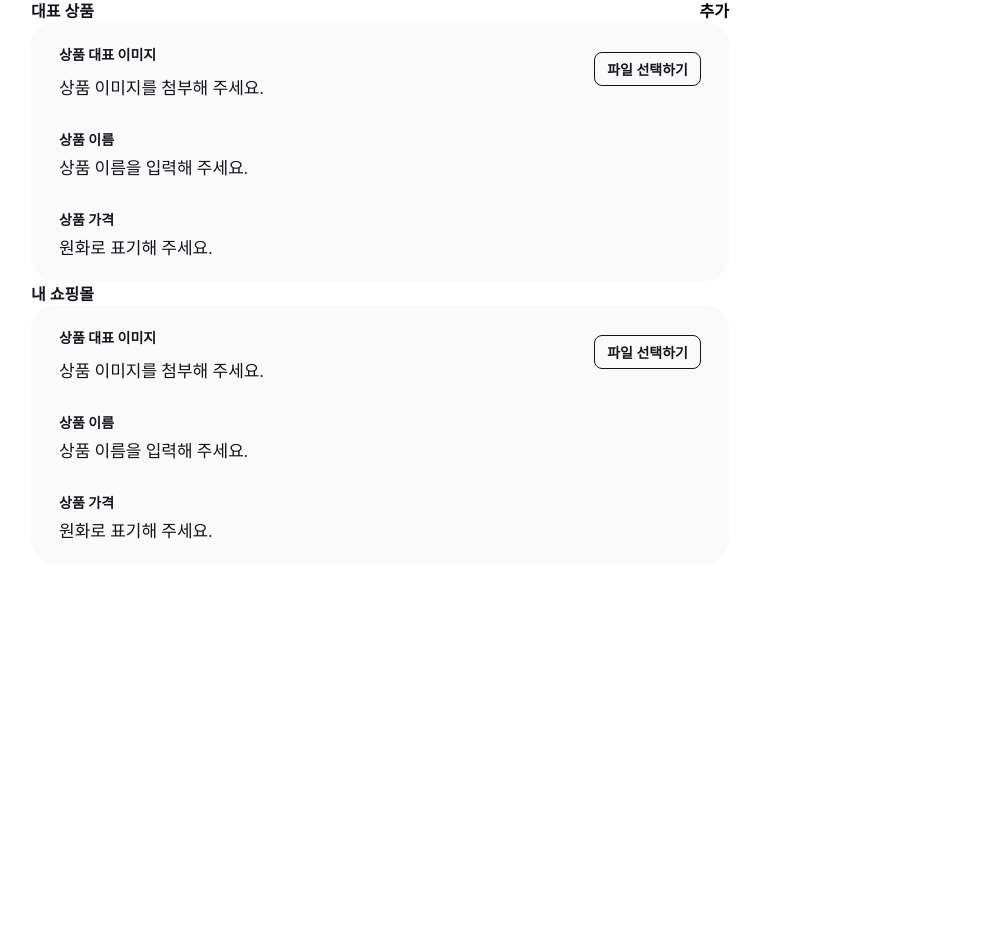
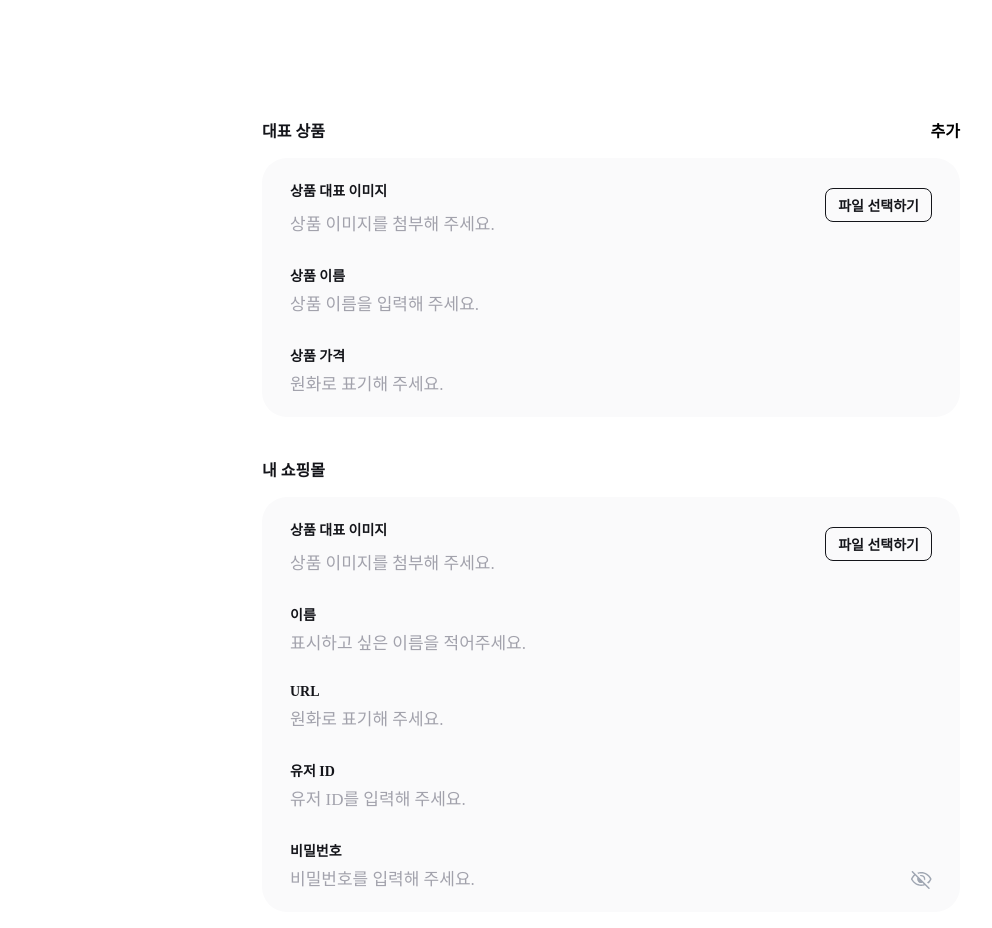
Before and after one commit to rhdtls3562/Linkshop, a React (Vite) app: page /linkpost in a window 1280 px wide. Shown: the part 78-1006 px from the top of the page, without its empty margins (29-1021 px from the left). Before the commit the page ends 800 px from the top, so only its background shows below. Built offline with nearby package versions, Linux system fonts and the light colour scheme; a web font is replaced by a local one.

Commit message:
feat: 쇼핑몰 정보 관리 컴포넌트 생성

```diff
--- a/src/components/Input.module.css
+++ b/src/components/Input.module.css
@@ -10,11 +10,11 @@ Input 컴포넌트 공통 CSS
 .input {
   background: none;
   border: none;
-  color: var(--color-grey);
+  color: var(--color-gray);
   font: var(--typo-pretendard-regular-17);
 }
 input::placeholder {
-  color: var(--color-grey);
+  color: var(--color-gray);
 }
 label {
   font: var(--typo-pretendard-semibold-14);
@@ -25,7 +25,7 @@ File Input CSS
 ===================== */
 p.input {
   margin: 0;
-  color: var(--color-grey);
+  color: var(--color-gray);
 }
 .fileInput {
   display: none;
@@ -44,3 +44,19 @@ p.input {
   cursor: pointer;
   border-radius: 8px;
 }
+
+/* =====================
+Password Input CSS
+===================== */
+.passwordContainer {
+  display: flex;
+  justify-content: space-between;
+  gap: 20px;
+}
+.passwordContainer input {
+  flex-grow: 1;
+}
+.btnEye {
+  border: none;
+  background-color: transparent;
+}
--- a/src/components/ProductItem.jsx
+++ b/src/components/ProductUploader.jsx
@@ -1,8 +1,8 @@
 import { TextInput } from './TextInput';
-import styles from './ProductItem.module.css';
+import styles from './ProductUploader.module.css';
 import { FileInput } from './FileInput';
 
-export function ProductItem() {
+export function ProductUploader() {
   return (
     <>
       <form className={styles.form}>
--- /dev/null
+++ b/src/components/ShopManagement.jsx
@@ -0,0 +1,41 @@
+import { TextInput } from './TextInput';
+import styles from './ProductUploader.module.css';
+import { FileInput } from './FileInput';
+
+export function ShopManagement() {
+  return (
+    <>
+      <form className={styles.form}>
+        <FileInput
+          id="productImg"
+          label="상품 대표 이미지"
+          placeholder="상품 이미지를 첨부해 주세요."
+        />
+        <TextInput
+          id="shopName"
+          type="text"
+          label="이름"
+          placeholder="표시하고 싶은 이름을 적어주세요."
+        />
+        <TextInput
+          id="shopUrl"
+          type="text"
+          label="URL"
+          placeholder="원화로 표기해 주세요."
+        />
+        <TextInput
+          id="userId"
+          type="emal"
+          label="유저 ID"
+          placeholder="유저 ID를 입력해 주세요."
+        />
+        <TextInput
+          id="userPw"
+          type="password"
+          label="비밀번호"
+          placeholder="비밀번호를 입력해 주세요."
+        />
+      </form>
+    </>
+  );
+}
--- a/src/components/TextInput.jsx
+++ b/src/components/TextInput.jsx
@@ -1,12 +1,30 @@
 import styles from './Input.module.css';
+import eyeOff from '../assets/btn_visibility_off.svg';
+import eyeOn from '../assets/btn_visibility_on.svg';
 
-export function TextInput({ id, label, className = '', ...props }) {
+export function TextInput({
+  id,
+  label,
+  type = 'text',
+  className = '',
+  ...props
+}) {
   const classNames = `${styles.input} ${className}`;
   return (
     <>
       <div className={styles.wrapper}>
         <label htmlFor={id}>{label}</label>
-        <input id={id} className={classNames} {...props} />
+        {/* type 속성에 따라 분기 처리 */}
+        {type === 'password' ? (
+          <div className={styles.passwordContainer}>
+            <input id={id} type="password" className={classNames} {...props} />
+            <button type="button" className={styles.btnEye}>
+              <img src={eyeOff} alt="비밀번호 보기" />
+            </button>
+          </div>
+        ) : (
+          <input id={id} className={classNames} {...props} />
+        )}
       </div>
     </>
   );
--- a/src/pages/LinkPostPage.jsx
+++ b/src/pages/LinkPostPage.jsx
@@ -1,4 +1,5 @@
-import { ProductItem } from '../components/ProductItem';
+import { ProductUploader } from '../components/ProductUploader';
+import { ShopManagement } from '../components/ShopManagement';
 import styles from './LinkPostPage.module.css';
 export function LinkPostPage() {
   return (
@@ -11,13 +12,13 @@ export function LinkPostPage() {
               추가
             </button>
           </div>
-          <ProductItem />
+          <ProductUploader />
         </div>
         <div className={styles.container}>
           <div className={styles.head}>
             <h2 className={styles.title}>내 쇼핑몰</h2>
           </div>
-          <ProductItem />
+          <ShopManagement />
         </div>
       </main>
     </>
--- a/src/pages/LinkPostPage.module.css
+++ b/src/pages/LinkPostPage.module.css
@@ -1,13 +1,20 @@
 .main {
-  width: 698px;
+  width: 100%;
   display: flex;
   flex-direction: column;
   justify-content: center;
+  align-items: center;
+  padding-top: 120px;
+}
+.container {
+  width: 698px;
+  margin-bottom: 40px;
 }
 .head {
   display: flex;
   justify-content: space-between;
   align-items: center;
+  padding-bottom: 16px;
 }
 .title {
   font: var(--typo-pretendard-semibold-16);
```
Also changed, not shown: src/assets/btn_visibility_off.svg (renamed from src/assets/eye.svg), src/assets/btn_visibility_on.svg (added), src/components/ProductUploader.module.css (renamed from src/components/ProductItem.module.css).
